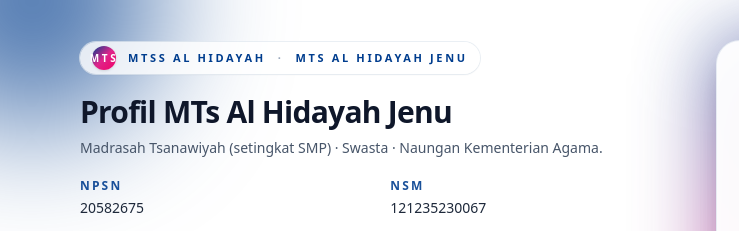
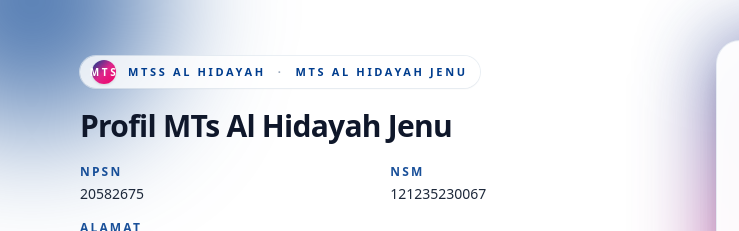
Before and after one commit to bayezsyka/mts-alhidayah, a plain HTML site: page index.html in a window 1280 px wide. Shown: the top 231 px of the page, 0-739 px from the left. Drawn offline with nearby package versions, Linux system fonts and the light colour scheme.

Commit message:
upload baru wak

```diff
--- a/index.html
+++ b/index.html
@@ -75,10 +75,6 @@
             >
               Profil MTs Al Hidayah Jenu
             </h1>
-            <p class="text-sm text-slate-600">
-              Madrasah Tsanawiyah (setingkat SMP) · Swasta · Naungan Kementerian
-              Agama.
-            </p>
           </div>
 
           <div class="grid gap-4 text-sm md:grid-cols-2">
```
